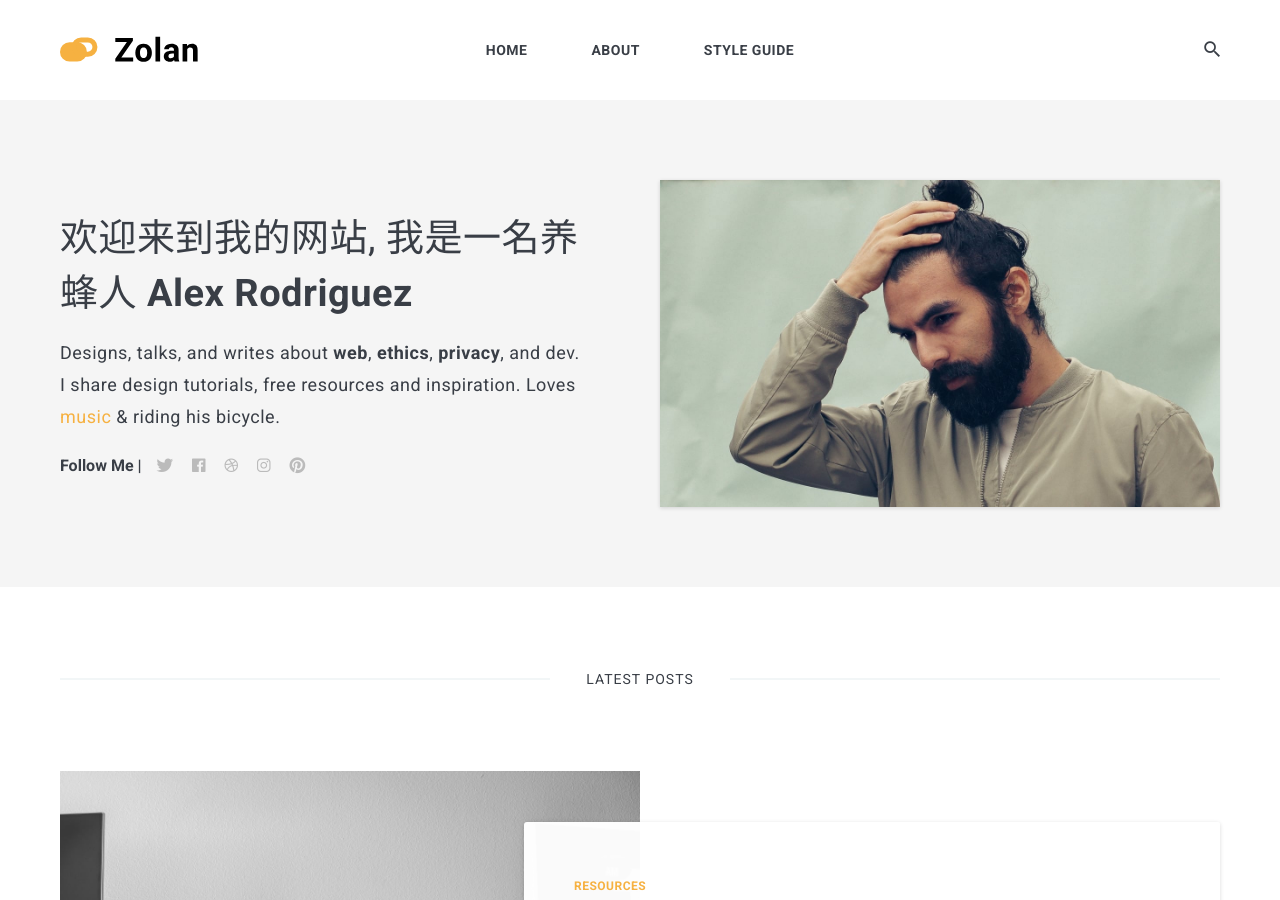
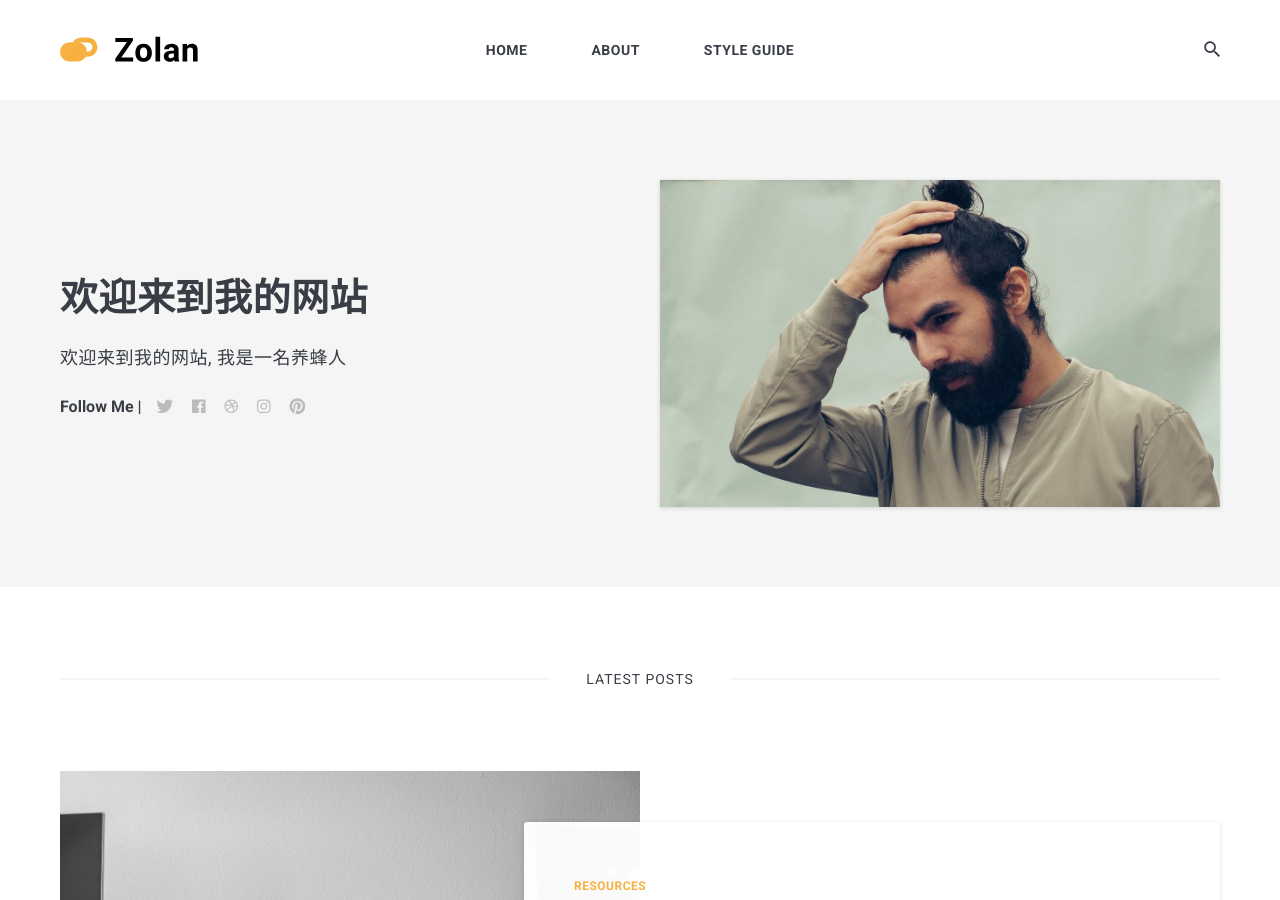
Before and after one commit to yz14/yyh, a Jekyll site: the page built from index.html, in a window 1280 px wide and 900 px high. Built offline with Jekyll 4.4.1, drawn with Linux system fonts in a browser that asks for light colours; nearby versions of some CDN libraries; the list of posts is cut into pages by our own code.

Commit message:
Update settings.yml

```diff
--- a/_data/settings.yml
+++ b/_data/settings.yml
@@ -10,8 +10,8 @@ description: 记录蜂蜜养殖生活
 author:
   name: 袁远好
   image: 01.jpg
-  say-hello: 欢迎来到我的网站, 我是一名养蜂人 <strong>Alex Rodriguez</strong>
-  bio: Designs, talks, and writes about <strong>web</strong>, <strong>ethics</strong>, <strong>privacy</strong>, and dev. I share design tutorials, free resources and inspiration. Loves <a href="#">music</a> & riding his bicycle.
+  say-hello:  <strong>欢迎来到我的网站</strong>
+  bio: 欢迎来到我的网站, 我是一名养蜂人
 
 
 #-------------------------------
```
